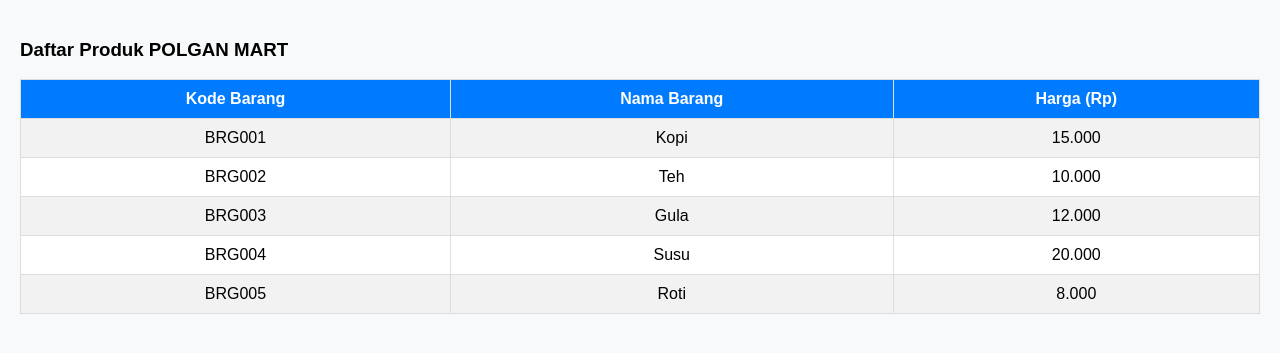
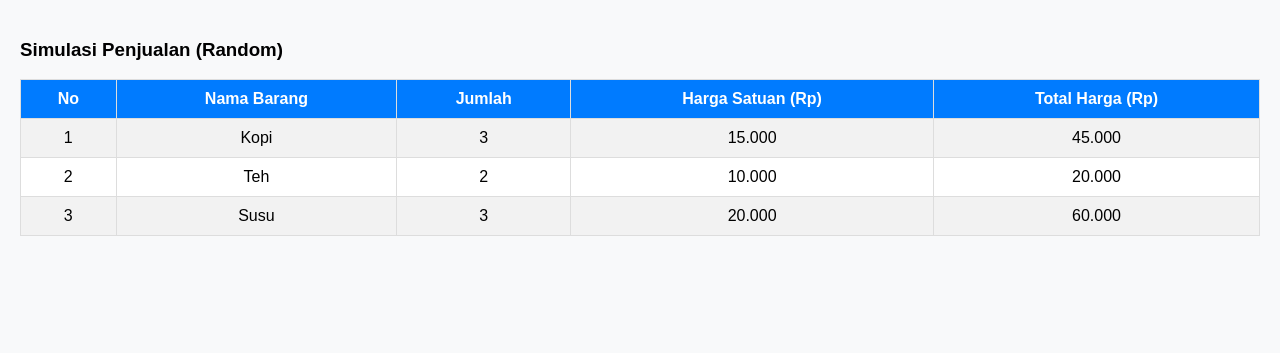
Before and after one commit to WQ7816/UTSWEB1_M.Sayyidanabdulhabib, a PHP site: page /dashboard.php in a window 1280 px wide. Shown: the part 58-411 px from the top of the page. Run offline with PHP 8.4, Linux system fonts and the light colour scheme; the visitor is signed in with stand-in values (Sample User, id 1).

Commit message:
Dashboard Penjualan (Logika Penjualan Random)

```diff
--- a/dashboard.php
+++ b/dashboard.php
@@ -13,6 +13,21 @@ $username = $_SESSION['username'];
 $kode_barang = ["BRG001", "BRG002", "BRG003", "BRG004", "BRG005"];
 $nama_barang = ["Kopi", "Teh", "Gula", "Susu", "Roti"];
 $harga_barang = [15000, 10000, 12000, 20000, 8000];
+
+// ====== Logika Penjualan Random ======
+$beli = [];      // Barang yang dibeli
+$jumlah = [];    // Jumlah pembelian per barang
+$total = [];     // Total harga per barang
+$grandtotal = 0; // Total keseluruhan (nanti dipakai di commit selanjutnya)
+
+// Simulasikan pembelian 3 barang random
+for ($i = 0; $i < 3; $i++) {
+    $index = rand(0, count($kode_barang) - 1); // Pilih index barang acak
+    $beli[] = $nama_barang[$index];
+    $jumlah_beli = rand(1, 5); // Jumlah acak 1–5
+    $jumlah[] = $jumlah_beli;
+    $total[] = $harga_barang[$index] * $jumlah_beli;
+}
 ?>
 
 <!DOCTYPE html>
@@ -83,20 +98,27 @@ $harga_barang = [15000, 10000, 12000, 20000, 8000];
     </header>
 
     <div class="container">
-        <h3>Daftar Produk POLGAN MART</h3>
+        <h3>Simulasi Penjualan (Random)</h3>
         <table>
             <tr>
-                <th>Kode Barang</th>
+                <th>No</th>
                 <th>Nama Barang</th>
-                <th>Harga (Rp)</th>
+                <th>Jumlah</th>
+                <th>Harga Satuan (Rp)</th>
+                <th>Total Harga (Rp)</th>
             </tr>
             <?php
-            // Tampilkan produk dari array
-            for ($i = 0; $i < count($kode_barang); $i++) {
+            for ($i = 0; $i < count($beli); $i++) {
+                // Cari harga satuan dari array asli berdasarkan nama
+                $index_barang = array_search($beli[$i], $nama_barang);
+                $harga_satuan = $harga_barang[$index_barang];
+
                 echo "<tr>";
-                echo "<td>{$kode_barang[$i]}</td>";
-                echo "<td>{$nama_barang[$i]}</td>";
-                echo "<td>" . number_format($harga_barang[$i], 0, ',', '.') . "</td>";
+                echo "<td>" . ($i + 1) . "</td>";
+                echo "<td>{$beli[$i]}</td>";
+                echo "<td>{$jumlah[$i]}</td>";
+                echo "<td>" . number_format($harga_satuan, 0, ',', '.') . "</td>";
+                echo "<td>" . number_format($total[$i], 0, ',', '.') . "</td>";
                 echo "</tr>";
             }
             ?>
```
